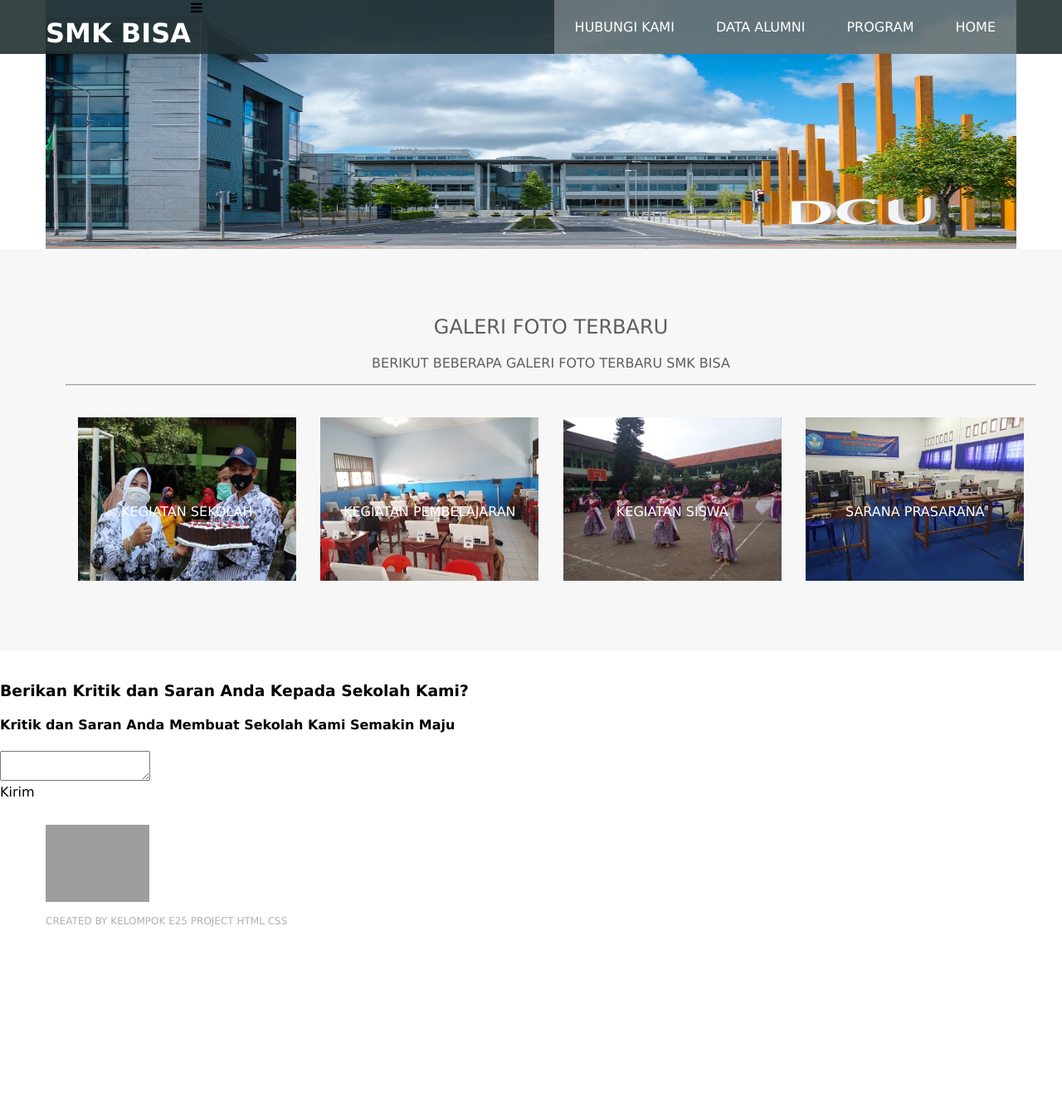
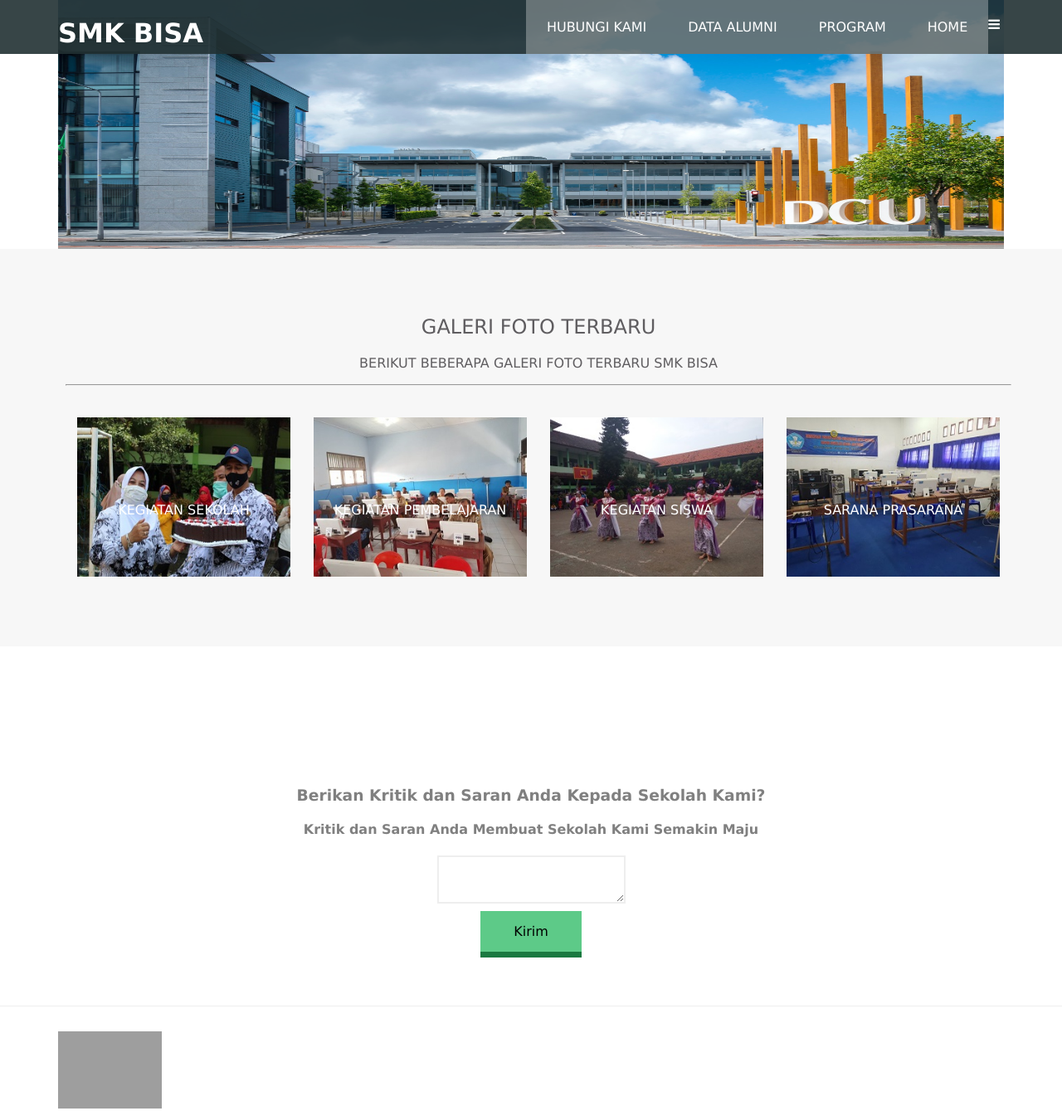
Before and after one commit to yogasaputra-303/project-progate, a plain HTML site: page index.html in a window 1280 px wide. Shown: the top 1339 px of the page at 83% size. Before the commit the page ends 1129 px from the top, so only its background shows below. Drawn offline with Linux system fonts and the light colour scheme; grey boxes are pictures that could not be loaded.

Commit message:
menambah dialog

```diff
--- a/style.css
+++ b/style.css
@@ -1,4 +1,6 @@
-
+*{
+  box-sizing: border-box;
+}
 body {
   margin: 0;
   font-family: "Lucida Grande";
@@ -99,6 +101,47 @@ main img {
 }
 
 /* -----AKHIR CONTENT------- */
+/* -----DIALOG------- */
+
+.dialog {
+  border-bottom: 1px solid #eee;
+  padding-bottom: 80px;
+  text-align: center;
+  margin-top: 150px;
+}
+.konten h3{
+  color:grey;
+}
+.konten h4{
+  color:grey;
+}
+textarea{
+  margin-bottom: 20px;
+  border:2px solid #eee;
+  padding: 12px 24px;
+}
+
+.message {
+  padding: 15px 40px;
+  background-color: #5dca88;
+  cursor: pointer;
+  box-shadow: 0 7px #1a7940;
+
+}
+
+.message:active {
+  position: relative;
+  top: 7px;
+  box-shadow: none;
+
+}
+.menu-icon {
+  color: white;
+  float: right;
+  font-size: 25px;
+  padding: 21px 0;
+  display: none;
+}
 
 footer img {
   width: 125px;
```
